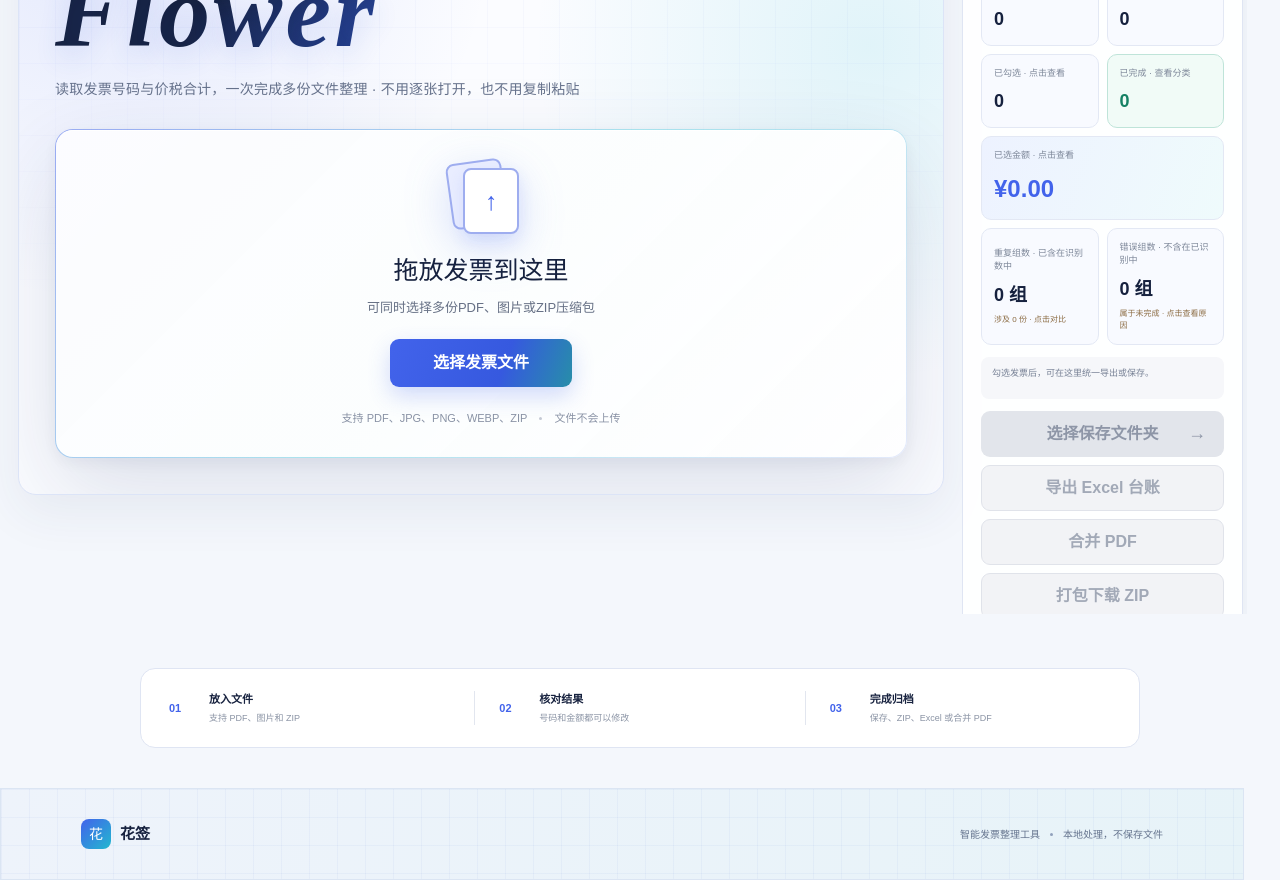
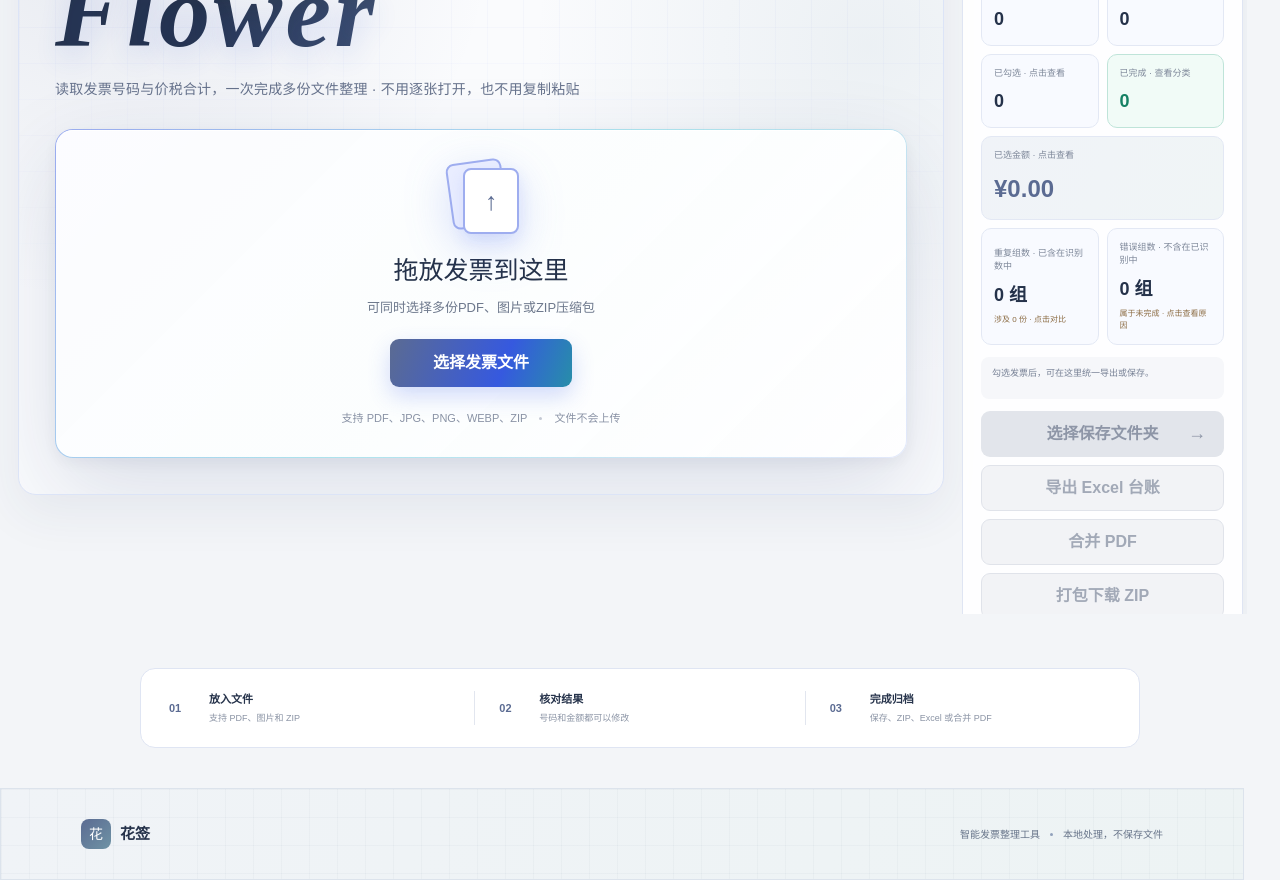
Before and after one commit to Luck-tong/xiaohua-invoice, a Next.js app: page /xiaohua-invoice/ in a window 1280 px wide. Shown: the part 180-1060 px from the top of the page. Built offline with nearby package versions, Linux system fonts and the light colour scheme.

Commit message:
Unify the interface color palette

```diff
--- a/app/globals.css
+++ b/app/globals.css
@@ -1,17 +1,17 @@
 @import "tailwindcss";
 
 :root {
-  --navy: #16213e;
-  --navy-soft: #253252;
-  --blue: #4263eb;
-  --blue-dark: #3451c7;
-  --blue-pale: #eef2ff;
-  --cyan: #22b8cf;
-  --green: #13a37d;
-  --text: #1d2433;
-  --muted: #667085;
-  --line: #e5e8ef;
-  --surface: #f7f8fb;
+  --navy: #25324a;
+  --navy-soft: #35445f;
+  --blue: #5b6b92;
+  --blue-dark: #485a82;
+  --blue-pale: #f0f3f8;
+  --cyan: #6f93a5;
+  --green: #2f876f;
+  --text: #27324a;
+  --muted: #6d788c;
+  --line: #e1e6ee;
+  --surface: #f5f7fa;
   --white: #ffffff;
 }
 
@@ -147,9 +147,9 @@ button {
   padding: 76px 24px 0;
   text-align: center;
   background:
-    radial-gradient(circle at 24% 12%, rgba(66, 99, 235, 0.18), transparent 29rem),
-    radial-gradient(circle at 78% 24%, rgba(34, 184, 207, 0.15), transparent 26rem),
-    linear-gradient(180deg, #f5f8ff 0%, #ffffff 78%);
+    radial-gradient(circle at 24% 12%, rgba(91, 107, 146, 0.16), transparent 29rem),
+    radial-gradient(circle at 78% 24%, rgba(111, 147, 165, 0.13), transparent 26rem),
+    linear-gradient(180deg, #f4f6fa 0%, #ffffff 78%);
 }
 
 .hero::before {
@@ -173,7 +173,7 @@ button {
 .hero h1 {
   margin: 22px auto 18px;
   color: var(--navy);
-  background: linear-gradient(112deg, #16213e 18%, #315ad4 58%, #119ab2);
+  background: linear-gradient(112deg, #25324a 18%, #52678f 58%, #658d9e);
   background-clip: text;
   -webkit-background-clip: text;
   -webkit-text-fill-color: transparent;
@@ -1462,12 +1462,12 @@ button {
   align-items: center;
   justify-content: space-between;
   padding: 20px max(24px, calc((100% - 1120px) / 2));
-  color: #66758f;
-  border: 1px solid #dbe5f3;
+  color: #68758a;
+  border: 1px solid #dce3ec;
   background:
-    linear-gradient(rgba(95, 124, 220, 0.06) 1px, transparent 1px),
-    linear-gradient(90deg, rgba(95, 124, 220, 0.06) 1px, transparent 1px),
-    linear-gradient(105deg, #eef3fb, #e7f3f8);
+    linear-gradient(rgba(91, 107, 146, 0.045) 1px, transparent 1px),
+    linear-gradient(90deg, rgba(91, 107, 146, 0.045) 1px, transparent 1px),
+    linear-gradient(105deg, #f0f3f7, #edf3f4);
   background-size: 28px 28px, 28px 28px, auto;
 }
 
@@ -1820,7 +1820,7 @@ button {
 
 /* Workspace layout */
 body {
-  background: #f4f7fc;
+  background: #f3f5f8;
 }
 
 .site-header {
@@ -1859,9 +1859,9 @@ body {
   border-radius: 18px;
   text-align: left;
   background:
-    radial-gradient(circle at 10% 0%, rgba(66, 99, 235, 0.13), transparent 24rem),
-    radial-gradient(circle at 92% 22%, rgba(34, 184, 207, 0.12), transparent 21rem),
-    #fbfcff;
+    radial-gradient(circle at 10% 0%, rgba(91, 107, 146, 0.12), transparent 24rem),
+    radial-gradient(circle at 92% 22%, rgba(111, 147, 165, 0.1), transparent 21rem),
+    #fafbfd;
   box-shadow: 0 18px 50px rgba(37, 56, 106, 0.07);
 }
 
@@ -2036,7 +2036,7 @@ body {
 
 .batch-stats .amount-stat {
   grid-column: 1 / -1;
-  background: linear-gradient(110deg, #edf2ff, #effbfc);
+  background: linear-gradient(110deg, #f0f3f8, #f0f5f6);
 }
 
 .batch-stats .amount-stat strong {
```
